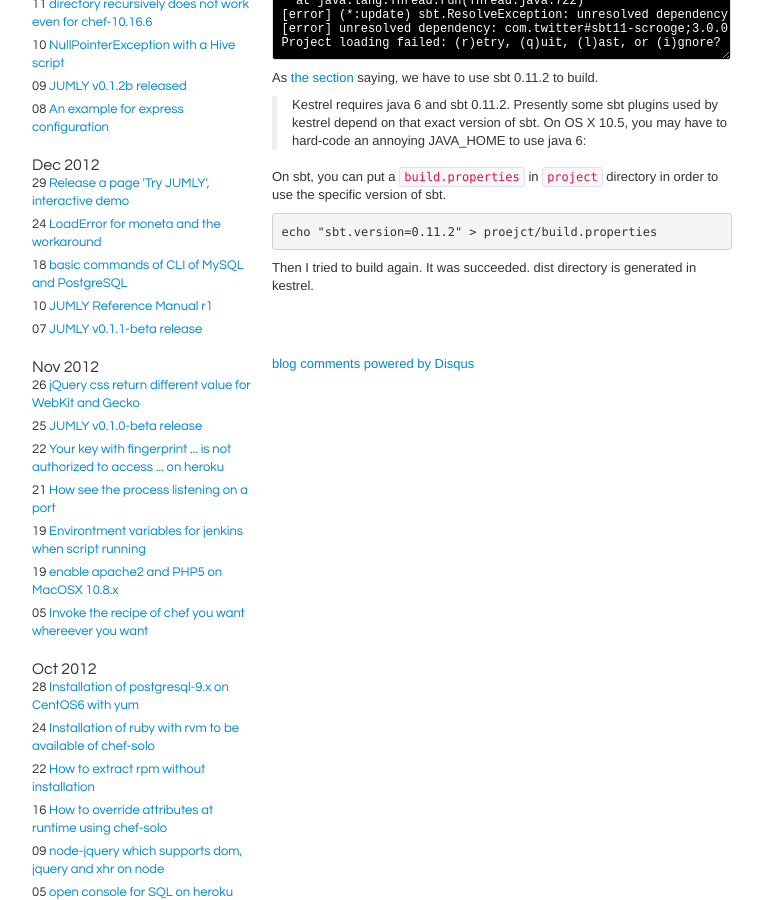
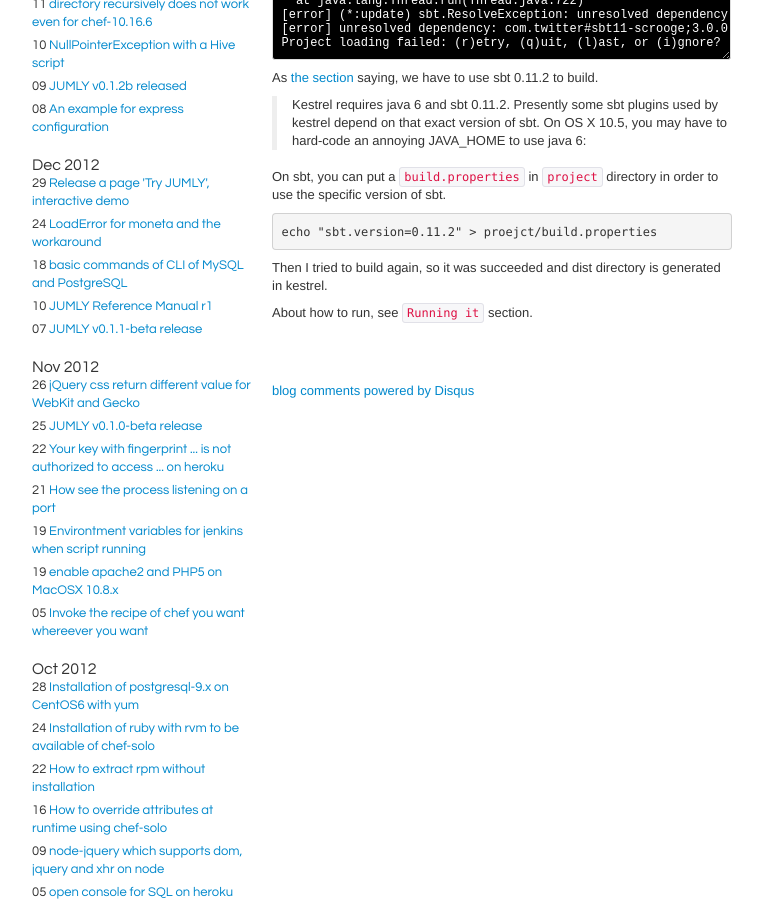
Before and after one commit to tmtk75/tmtk75.github.io, a Jekyll site: the page built from _posts/2013-02-11-how_to_build_kestrel_with_sbt-0.12.2.md, in a window 1280 px wide and 900 px high, scrolled down 664 px. Shown: the whole window, without its empty margins (138-901 px from the left). Built offline with Jekyll 4.4.1, drawn with Linux system fonts in a browser that asks for light colours; comment, search, counter and statistics services are not loaded.

Commit message:
fix a bit

```diff
--- a/_posts/2013-02-11-how_to_build_kestrel_with_sbt-0.12.2.md
+++ b/_posts/2013-02-11-how_to_build_kestrel_with_sbt-0.12.2.md
@@ -67,5 +67,6 @@ On sbt, you can put a `build.properties` in `project` directory in order to use
     echo "sbt.version=0.11.2" > proejct/build.properties
 {:.terminal}
 
-Then I tried to build again. It was succeeded.
-dist directory is generated in kestrel.
+Then I tried to build again, so it was succeeded and dist directory is generated in kestrel.
+
+About how to run, see [`Running it`](https://github.com/robey/kestrel#running-it) section.
```
